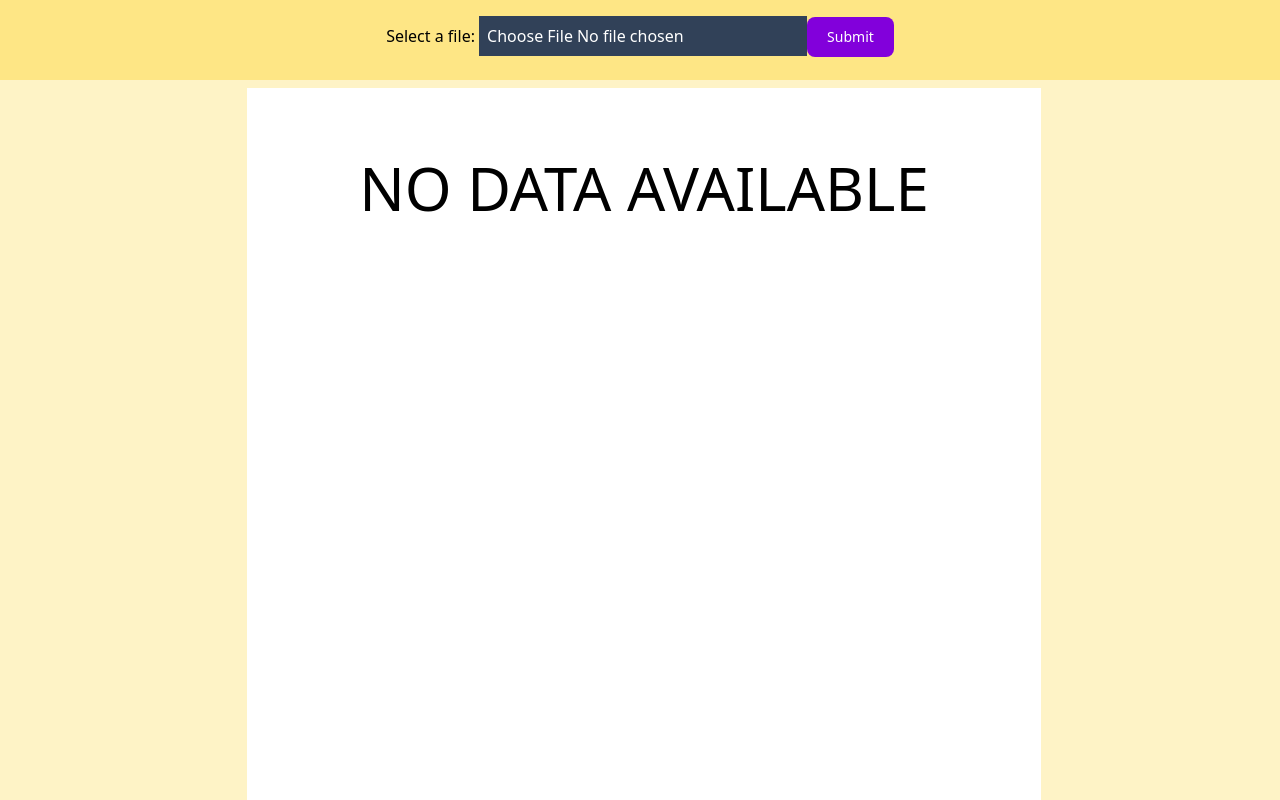
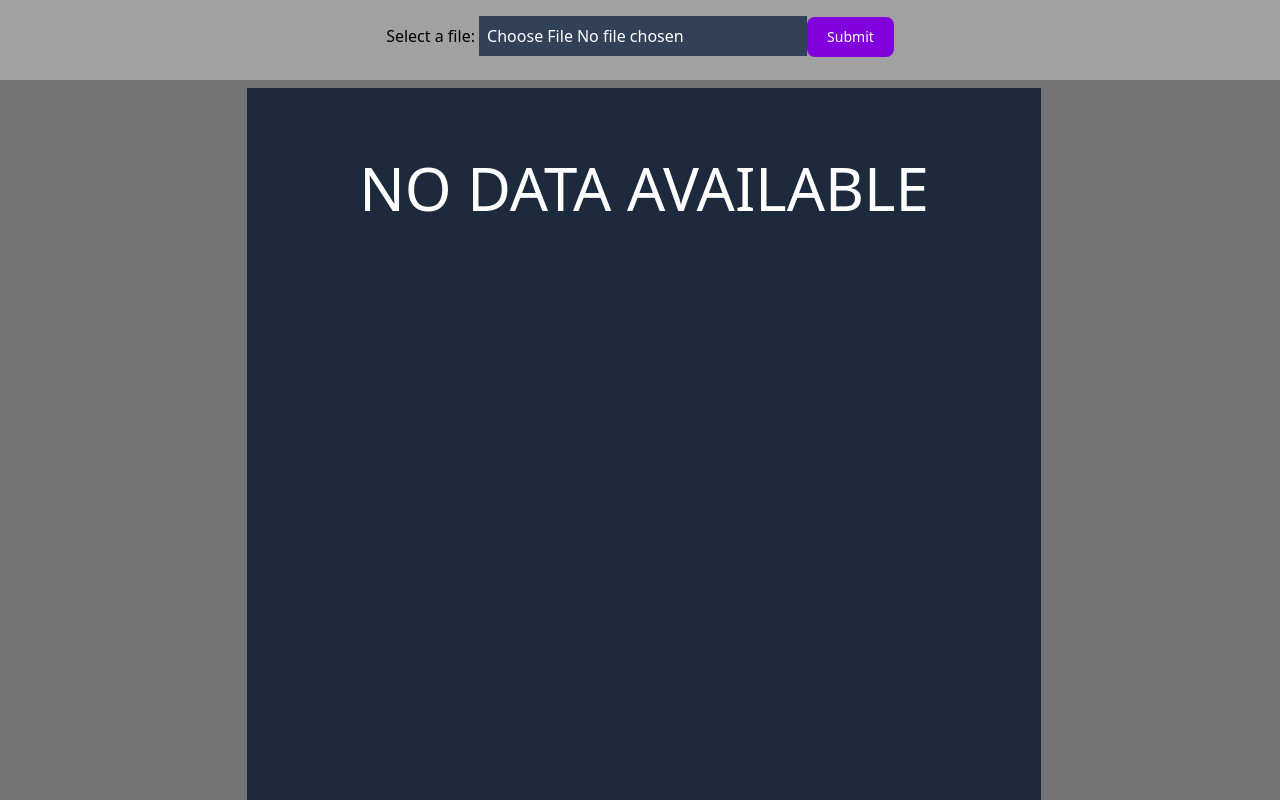
Before and after one commit to Bnod-gh/QRCODE, a React (Vite) app: page / in a window 1280 px wide. Shown: the top 800 px of the page. Built offline with nearby package versions, Linux system fonts and the light colour scheme.

Commit message:
colour change

```diff
--- a/src/assets/component/CSVUploader.jsx
+++ b/src/assets/component/CSVUploader.jsx
@@ -29,7 +29,7 @@ function CSVUploader({onFileUpload}) {
 
 
   return (
-    <div className="min-h-20 text-center  bg-amber-200 flex gap-2 justify-center items-center">
+    <div className="min-h-20 text-center  bg-neutral-400 flex gap-2 justify-center items-center">
       <div className="w-4/5"><label htmlFor="myfile">Select a file: </label>
       <input
         type="file"
--- a/src/assets/component/Qrgenerator.jsx
+++ b/src/assets/component/Qrgenerator.jsx
@@ -32,8 +32,8 @@ function Qrgenerator({ data }) {
   };
 
   return (
-    <div className="flex flex-col items-center justify-center bg-amber-100 w-auto h-full">
-      <div className="flex flex-col mt-2 ml-2 flex-wrap w-[210mm] h-[297mm] bg-white pt-[10mm]">
+    <div className="flex flex-col items-center justify-center bg-neutral-500 w-auto h-full">
+      <div className="flex flex-col mt-2 ml-2 flex-wrap w-[210mm] h-[297mm] pt-[10mm] bg-slate-800 text-white ">
         {currentPageData.length > 0 ? (
           currentPageData.map((row, index) => (
             <div key={index} className="w-[70mm] h-[25mm] flex border-[1px] border-dashed items-center">
```
